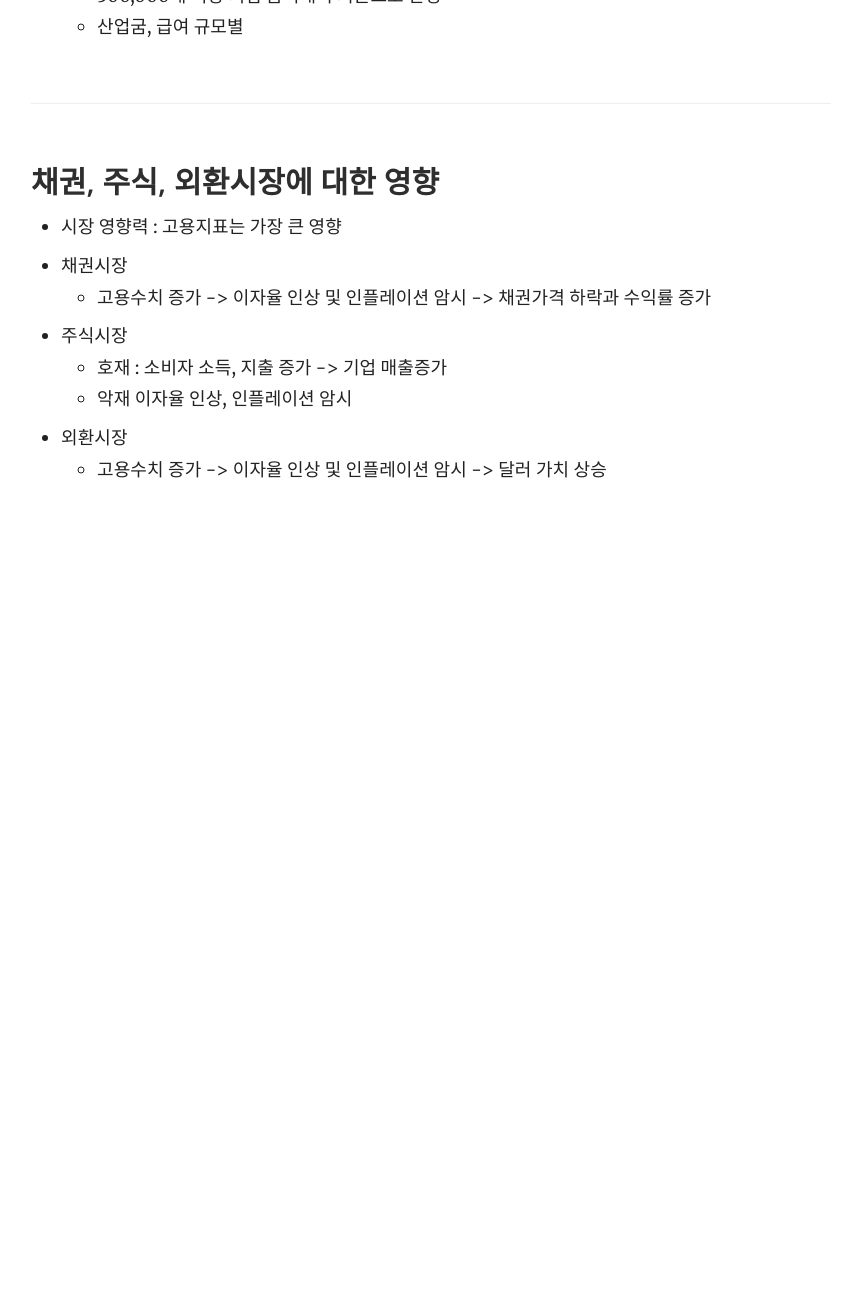
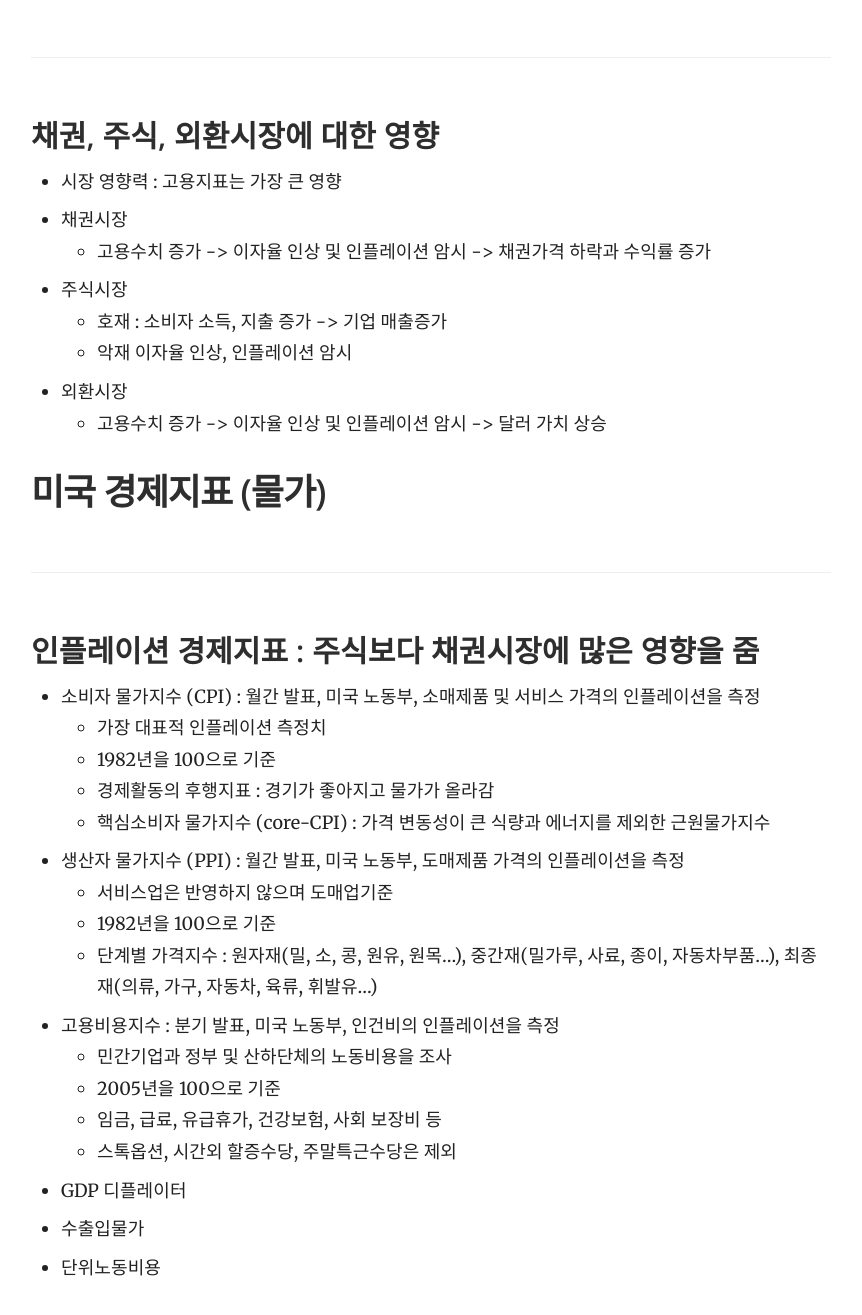
Before and after one commit to j2yes/j2yes.github.io, a Jekyll site: the page built from _docs/study/economic_indicator.md, in a window 1280 px wide and 1400 px high, scrolled down 8225 px. Shown: the top 1315 px of the window, without its empty margins (359-1221 px from the left). Built offline with Jekyll 4.4.1, drawn with Linux system fonts in a browser that asks for light colours; nearby versions of some CDN libraries; comment, search, counter and statistics services are not loaded; before the commit the page ends 8802 px from its top, so only the background shows below that; some of the changed text lies outside the part shown.

Commit message:
economic indicator

```diff
--- a/_docs/study/economic_indicator.md
+++ b/_docs/study/economic_indicator.md
@@ -194,14 +190,16 @@ hidden : false
     - 노동연령
     - 농업/자영업
     - 비정규직
-- 주간실업수당 신청건수 특징
+- 주간 실업수당청구 건수
   - 경기선행지수 : 주간으로 발표되어 고용지표 보다 빠르다
   - 보통 주당 40마건 이상 유지하면 경기침체 신호
-- ADP 고용보고서 특징
+- ADP 전미고용보고서
   - 첫주 수요일 월간
   - 경기 선행지수 , 고용지표보다 이틀 빠름
   - 500,000개 이상 기업 급여내역 기준으로 산정
   - 산업굼, 급여 규모별
+- 구인광고지수
+- 기업해고보고서
 
 ### 채권, 주식, 외환시장에 대한 영향
 - 시장 영향력 : 고용지표는 가장 큰 영향
@@ -212,3 +210,81 @@ hidden : false
   - 악재 이자율 인상, 인플레이션 암시
 - 외환시장
   - 고용수치 증가 -> 이자율 인상 및 인플레이션 암시 -> 달러 가치 상승
+
+## 미국 경제지표 (물가)
+
+### 인플레이션 경제지표 : 주식보다 채권시장에 많은 영향을 줌
+- 소비자 물가지수 (CPI) : 월간 발표, 미국 노동부, 소매제품 및 서비스 가격의 인플레이션을 측정
+  - 가장 대표적 인플레이션 측정치
+  - 1982년을 100으로 기준
+  - 경제활동의 후행지표 : 경기가 좋아지고 물가가 올라감
+  - 핵심소비자 물가지수 (core-CPI) : 가격 변동성이 큰 식량과 에너지를 제외한 근원물가지수
+- 생산자 물가지수 (PPI) : 월간 발표, 미국 노동부, 도매제품 가격의 인플레이션을 측정
+  - 서비스업은 반영하지 않으며 도매업기준
+  - 1982년을 100으로 기준
+  - 단계별 가격지수 : 원자재(밀, 소, 콩, 원유, 원목...), 중간재(밀가루, 사료, 종이, 자동차부품...), 최종재(의류, 가구, 자동차, 육류, 휘발유...)
+- 고용비용지수 : 분기 발표, 미국 노동부, 인건비의 인플레이션을 측정
+  - 민간기업과 정부 및 산하단체의 노동비용을 조사
+  - 2005년을 100으로 기준
+  - 임금, 급료, 유급휴가, 건강보험, 사회 보장비 등
+  - 스톡옵션, 시간외 할증수당, 주말특근수당은 제외
+- GDP 디플레이터
+- 수출입물가
+- 단위노동비용
+
+### 시장의 영향력
+- 고용지표 다음으로 중요한 지표
+- 채권시장에 가장 큰 영향
+
+### 채권시장
+- 인플레이션 급상승 -> 채권가격의 하락과 수익률의 증가
+- 인플레이션 안정 -> 채권가격의 상승과 수익률의 안정
+
+### 주식시장
+- 인플레이션 급상승 -> 자본비용의 증가, 매출의 증가, 비용의 증가 -> 판매증가보다는 가격상승 요인이므로 주가는 부정적
+- 인플레이션 안정 -> 주가는 긍정적
+
+### 외환시장
+- 인플레이션 급상승 -> 미국 이자율의 상승 -> 달러가치의 상승
+
+## 미국 경제지표 (소비)
+
+### 소비 경제지표
+- 개인소득 / 개인지출 : 월간, 미국 상무부, 개인소득 - 개인지출 = 개인저축
+- 개인소득 (DPI, 가처분소득): 개인이 지출할 수 있는 총 소득
+  - 급여
+  - 사업자 소득
+  - 임대소득
+  - 자산소득 : 이자소득 및 배당소득 (자본이득은 제외)
+  - 이전지출 : 사회보장비, 실업급여
+  - 개인소득세 : 차감항목
+- 개인지출
+  - 개인소비지출 (PCE)
+    - 내구재 : 수명이 3년 이상인 비싼 재화 (자동차, 냉장고 등)
+    - 비내구재 : 수명이 3년 이하인 재화 (의료, 식품, 책 등)
+    - 용역서비스 : 의료, 여행, 금융 등
+  - 개인이자비용
+  - 개인이전지출
+- 소매판매 : 월간, 종료 4주 후에 발표, 미국 상무부, 소비자 지출과 관련된 보고서
+  - 최초추정보고서 : 미국전역의 소매업자 5,000명 대상
+  - 예비보고서 : 추가 8,000명
+  - 최종보고서 : 예비보고서보다 4주 늦게 발표
+  - 관련업종 : 백화점, 자동차판매, 주유소, 음식점 등 / 항공여행, 보험, 영화 등 서비스 산업은 포함하지 않음
+  - 자동차 및 관련 제품을 제외한 소비 지출을 추가로 분석
+  - 인플레이션 조정을 거치지 않는 명목금액
+- 주간 체인스토어 판매액
+- 전자상거래를 통한 소매업 판매업
+- 소비자 신용거래 미상환액
+
+### 시장의 영향력
+- 소매판매는 채권, 주식 및 외환시장에 중간정도로 영향을 줌
+
+### 채권시장
+- 소매판매 증가 -> 경기활성화 -> 금리상승 -> 채권가격 하락과 수익률의 증가
+
+### 주식시장
+- 소매판매의 증가 -> 주식가격의 상승 (물가지수는 따로 파악 필요함)
+
+### 외환시장
+- 소매판매의 완만한 증가 -> 달러화에 긍정적 영향
+- 소매판매의 급격한 증가 -> 달러화에 부정적 영향 (구매제품의 상당수가 수입품이라는 얘기)
```
Also changed, not shown: other parts of _docs/study/economic_indicator.md (+4 -8 lines).
